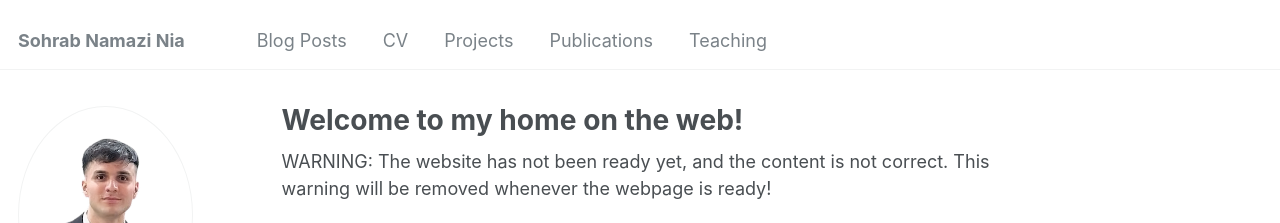
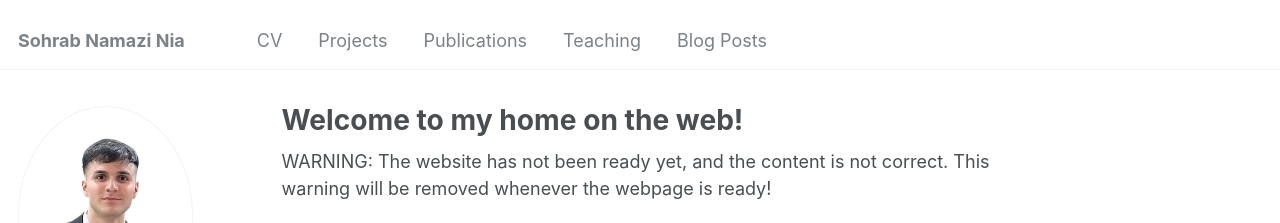
Before and after one commit to sohrabnamazinia/sohrabnamazinia.github.io, a Jekyll site: the page built from _pages/about.md, in a window 1280 px wide. Shown: the top 223 px of the page. Built offline with Jekyll 4.4.1, drawn with Linux system fonts in a browser that asks for light colours; some web fonts are replaced; part of the change alters nothing that is shown.

Commit message:
update tab orders

```diff
--- a/_data/navigation.yml
+++ b/_data/navigation.yml
@@ -5,9 +5,6 @@
 # prevent it from being included in the site.
 
 main:
-
-  - title: "Blog Posts"
-    url: /year-archive/
 
   - title: "CV"
     url: /cv/
@@ -20,3 +17,6 @@ main:
 
   - title: "Teaching"
     url: /teaching/
+
+  - title: "Blog Posts"
+    url: /year-archive/
```
